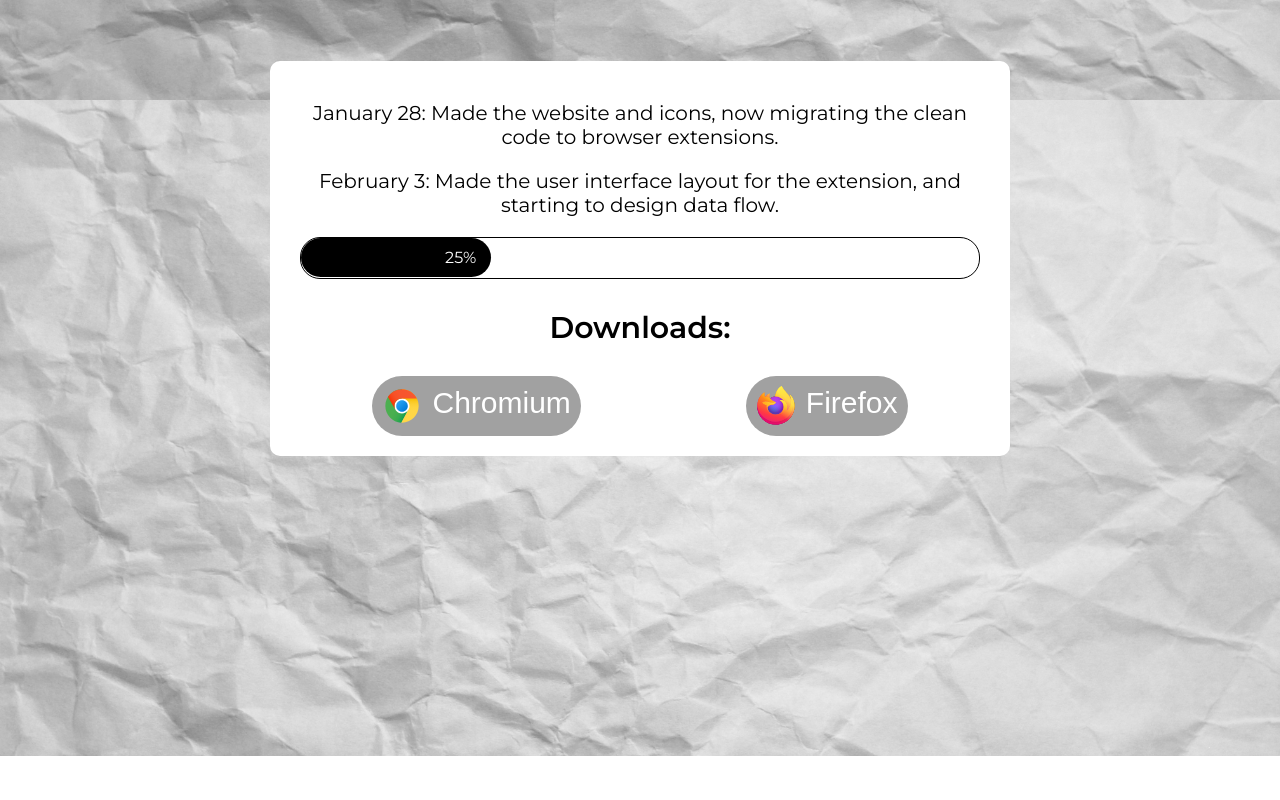
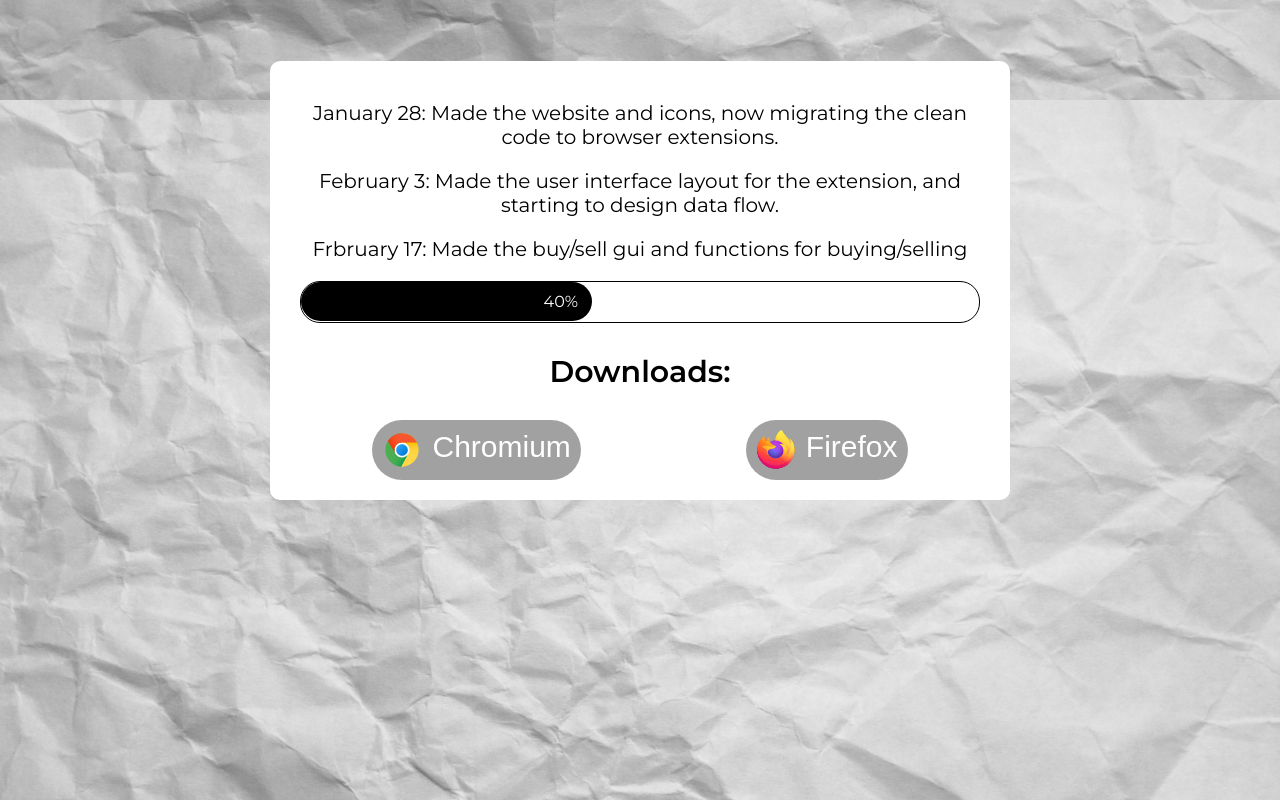
Before and after one commit to adim2222/paper-sol, a browser extension: page website/index.html in a window 1280 px wide. Shown: the part 860-1660 px from the top of the page. Before the commit the page ends 1616 px from the top, so only its background shows below. Drawn offline with nearby package versions, Linux system fonts and the light colour scheme.

Commit message:
updated website

```diff
--- a/website/index.html
+++ b/website/index.html
@@ -39,8 +39,9 @@
         <section id="downloads" class="downloads center">
             <p class="downloads-header">January 28: Made the website and icons, now migrating the clean code to browser extensions.</p>
             <p class="downloads-header">February 3: Made the user interface layout for the extension, and starting to design data flow.</p>
+            <p class="downloads-header">Frbruary 17: Made the buy/sell gui and functions for buying/selling</p>
             <div class="progress-bar">
-                <div class="progress-fill">25%&nbsp;</div>
+                <div class="progress-fill">40%&nbsp;</div>
             </div>
             <p class="section-header">Downloads:</p>
             <div class="download-buttons">
--- a/website/style.css
+++ b/website/style.css
@@ -140,7 +140,7 @@ h1 {
     }
     100% {
         visibility: visible;
-        width: 25%;
+        width: 40%;
     }
 }
 
```
